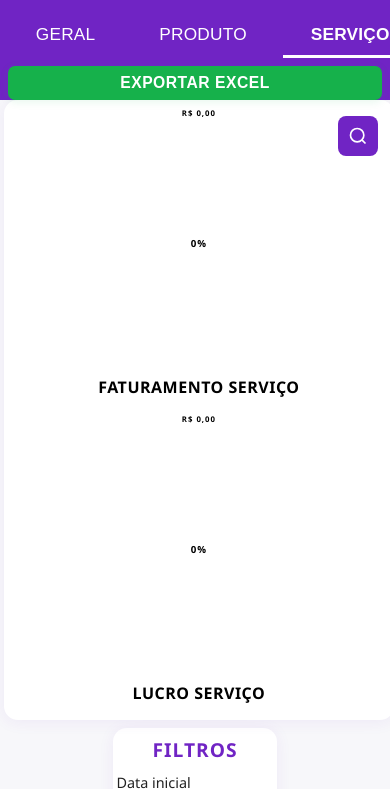
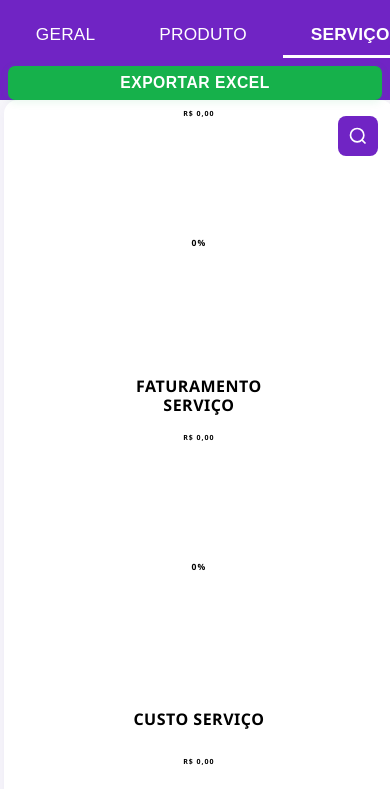
Before and after one commit to CodeByDouglas/Relatorio-lucro-Auvo, a plain HTML site: page app/templates/dashboard_servicos.html in a window 390 px wide. Shown: the part 55-844 px from the top of the page. Drawn offline with Linux system fonts and the light colour scheme; no server answers.

Commit message:
feat: implementa gráfico de custo de serviços e otimiza layout do dashboard
- Adiciona retorno de dados de custo de serviços no endpoint /dados/dashboard_servicos
- Implementa terceiro gráfico circular para "Custo Serviço" no dashboard de serviços
- Reduz tamanho dos gráficos para comportar 3 gráficos no mesmo container
- Reordena gráficos para sequência: Faturamento → Custo → Lucro
- Corrige alinhamento dos títulos dos gráficos com altura consistente
- Adiciona tooltip "Custo serviço" para o novo gráfico
- Utiliza cor laranja (#ff6b35) para diferenciar o gráfico de custo
- Mantém responsividade e animações consistentes com outros gráficos
- Ajusta espaçamentos e tamanhos de fonte para melhor aproveitamento do espaço

BREAKING CHANGE: Endpoint /dados/dashboard_servicos agora retorna estrutura com custo_servicos

```diff
--- a/app/static/css/dashboard_servicos.css
+++ b/app/static/css/dashboard_servicos.css
@@ -135,10 +135,10 @@ body, html {
     flex-direction: column;
     align-items: center;
     justify-content: flex-end;
-    padding: 0 32px;
+    padding: 0 20px;
     min-width: 0;
     min-height: 0;
-    flex: 1 1 50%;
+    flex: 1 1 33.33%;
     transition: none;
     position: relative;
 }
@@ -149,7 +149,7 @@ body, html {
 
 .chart-value {
     color: #000;
-    font-size: 2vw;
+    font-size: 1.8vw;
     font-weight: 700;
     margin-bottom: 8px;
     margin-top: 0;
@@ -158,12 +158,12 @@ body, html {
 }
 
 .chart-circle {
-    width: 16vw;
-    height: 16vw;
-    min-width: 180px;
-    min-height: 180px;
-    max-width: 260px;
-    max-height: 260px;
+    width: 14vw;
+    height: 14vw;
+    min-width: 150px;
+    min-height: 150px;
+    max-width: 220px;
+    max-height: 220px;
     margin-bottom: 8px;
     display: flex;
     align-items: center;
@@ -177,8 +177,8 @@ body, html {
     left: 50%;
     top: 50%;
     transform: translate(-50%, -50%);
-    font-size: 2.5vw;
-    min-font-size: 32px;
+    font-size: 2.2vw;
+    min-font-size: 28px;
     font-weight: 700;
     letter-spacing: 1px;
     text-align: center;
@@ -197,11 +197,16 @@ body, html {
 
 .chart-title {
     color: #000;
-    font-size: 1.2vw;
+    font-size: 1.1vw;
     font-weight: 600;
     margin-top: 8px;
     text-align: center;
     letter-spacing: 0.5px;
+    min-height: 2.5em;
+    display: flex;
+    align-items: center;
+    justify-content: center;
+    line-height: 1.2;
 }
 
 .filters-area {
--- a/app/static/js/dashboard_servicos.js
+++ b/app/static/js/dashboard_servicos.js
@@ -104,6 +104,7 @@ document.addEventListener('DOMContentLoaded', function() {
             switch(tipo) {
                 case 'faturamento-servico': tooltipFg = 'Faturamento serviço'; break;
                 case 'lucro-servico': tooltipFg = 'Lucro serviço'; tooltipBg = 'Faturamento serviço'; break;
+                case 'custo-servico': tooltipFg = 'Custo serviço'; tooltipBg = 'Faturamento serviço'; break;
             }
             if (fg) {
                 fg.addEventListener('mousemove', (e) => mostrarTooltip(tooltipFg, e));
@@ -211,9 +212,13 @@ document.addEventListener('DOMContentLoaded', function() {
                 // Inicializar os números das porcentagens com 0%
                 document.getElementById('percent-faturamento-servico').textContent = '0%';
                 document.getElementById('percent-lucro-servico').textContent = '0%';
+                document.getElementById('percent-custo-servico').textContent = '0%';
                 // Faturamento Serviço
                 document.getElementById('valor-faturamento-servico').textContent = `R$ ${Number(data.faturamento_servicos.valor).toLocaleString('pt-BR', {minimumFractionDigits: 2})}`;
                 desenharGraficoComTooltipAnimado('grafico-faturamento-servico', data.faturamento_servicos.porcentagem_faturamento_total, '#7024c4', '#eaeaea', 'faturamento-servico');
+                // Custo Serviço
+                document.getElementById('valor-custo-servico').textContent = `R$ ${Number(data.custo_servicos.valor).toLocaleString('pt-BR', {minimumFractionDigits: 2})}`;
+                desenharGraficoComTooltipAnimado('grafico-custo-servico', data.custo_servicos.porcentagem_faturamento_total, '#ff6b35', '#eaeaea', 'custo-servico');
                 // Lucro Serviço
                 document.getElementById('valor-lucro-servico').textContent = `R$ ${Number(data.lucro_servicos.valor).toLocaleString('pt-BR', {minimumFractionDigits: 2})}`;
                 desenharGraficoComTooltipAnimado('grafico-lucro-servico', data.lucro_servicos.porcentagem_lucro_total, '#16b14b', '#eaeaea', 'lucro-servico');
--- a/app/templates/dashboard_servicos.html
+++ b/app/templates/dashboard_servicos.html
@@ -32,7 +32,14 @@
                     <div class="chart-circle" id="grafico-faturamento-servico">
                         <span class="chart-percent" id="percent-faturamento-servico">0%</span>
                     </div>
-                    <div class="chart-title">FATURAMENTO SERVIÇO</div>
+                    <div class="chart-title">FATURAMENTO<br>SERVIÇO</div>
+                </div>
+                <div class="chart-card">
+                    <div class="chart-value" id="valor-custo-servico">R$ 0,00</div>
+                    <div class="chart-circle" id="grafico-custo-servico">
+                        <span class="chart-percent" id="percent-custo-servico">0%</span>
+                    </div>
+                    <div class="chart-title">CUSTO SERVIÇO</div>
                 </div>
                 <div class="chart-card">
                     <div class="chart-value" id="valor-lucro-servico">R$ 0,00</div>
```
Also changed, not shown: 1 other file.
